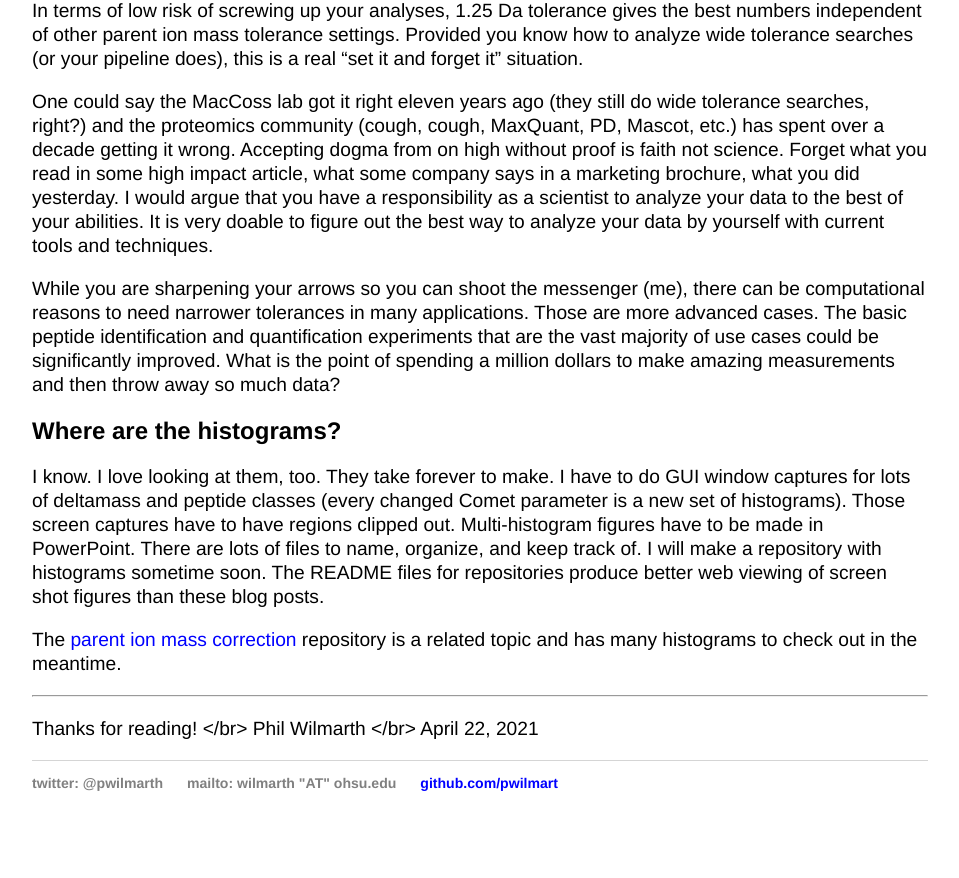
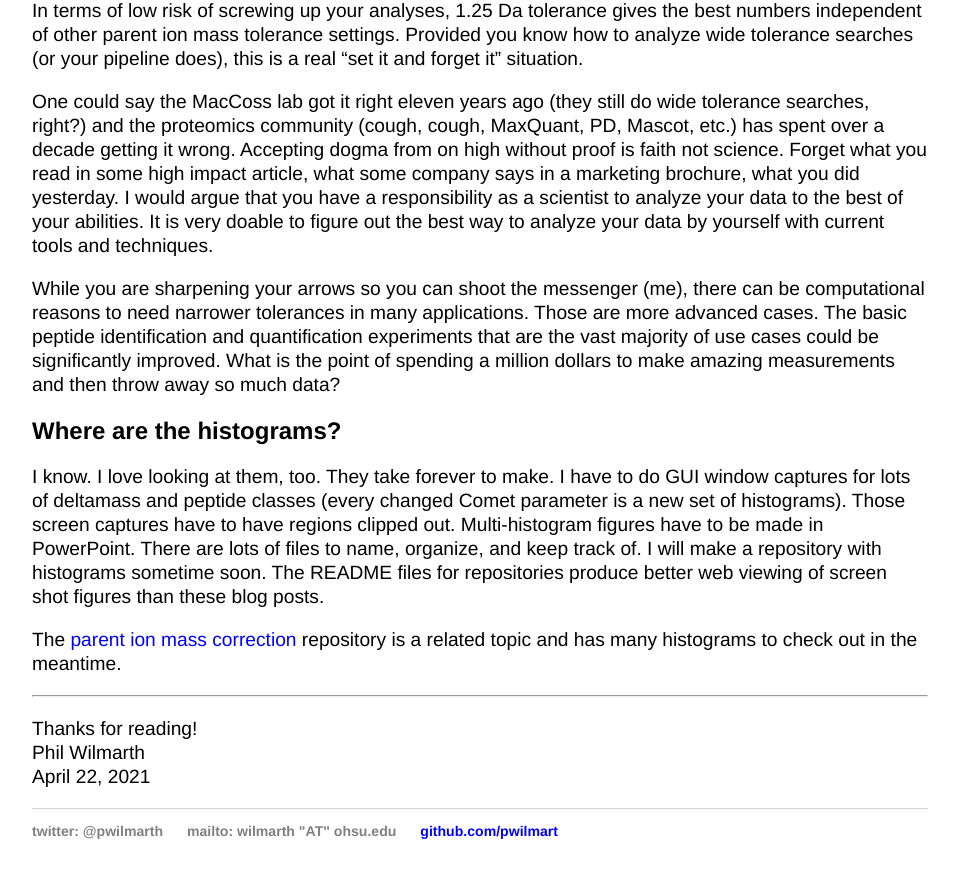
Before and after one commit to pwilmart/pwilmart.github.io, a Jekyll site: the page built from _posts/2021-04-22-Parent-ion-tolerance.md, in a window 1280 px wide and 900 px high, scrolled down 5287 px. Shown: the top 878 px of the window, without its empty margins (160-1119 px from the left). Built offline with Jekyll 4.4.1, drawn with Linux system fonts in a browser that asks for light colours; before the commit the page ends 6139 px from its top, so only the background shows below that.

```diff
--- a/_posts/2021-04-22-Parent-ion-tolerance.md
+++ b/_posts/2021-04-22-Parent-ion-tolerance.md
@@ -123,5 +123,6 @@ The [parent ion mass correction](https://github.com/pwilmart/precursor_mass_corr
 
 ---
 
-Thanks for reading! </br>
-Phil Wilmarth </br> April 22, 2021
+Thanks for reading! <br>
+Phil Wilmarth <br>
+April 22, 2021
```
